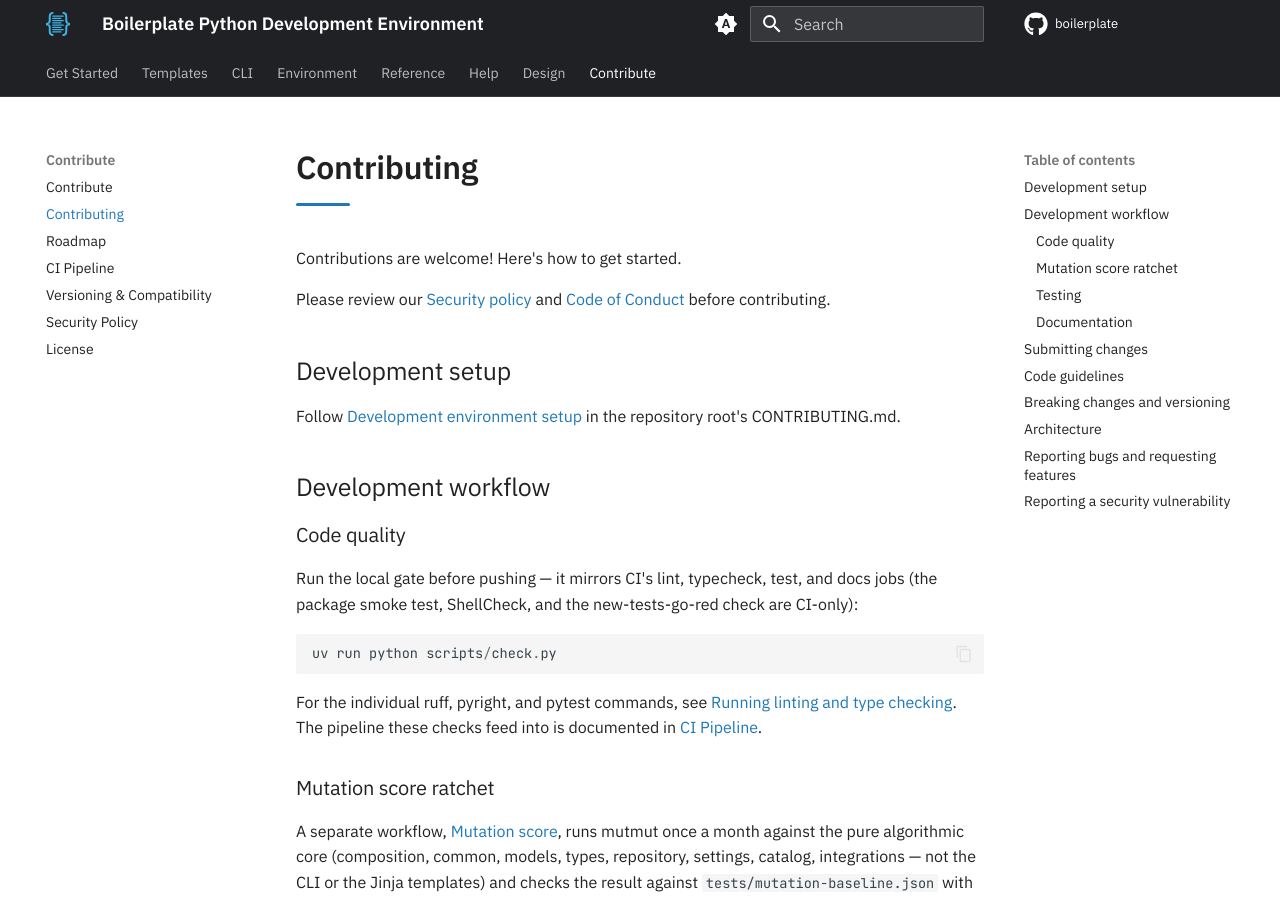
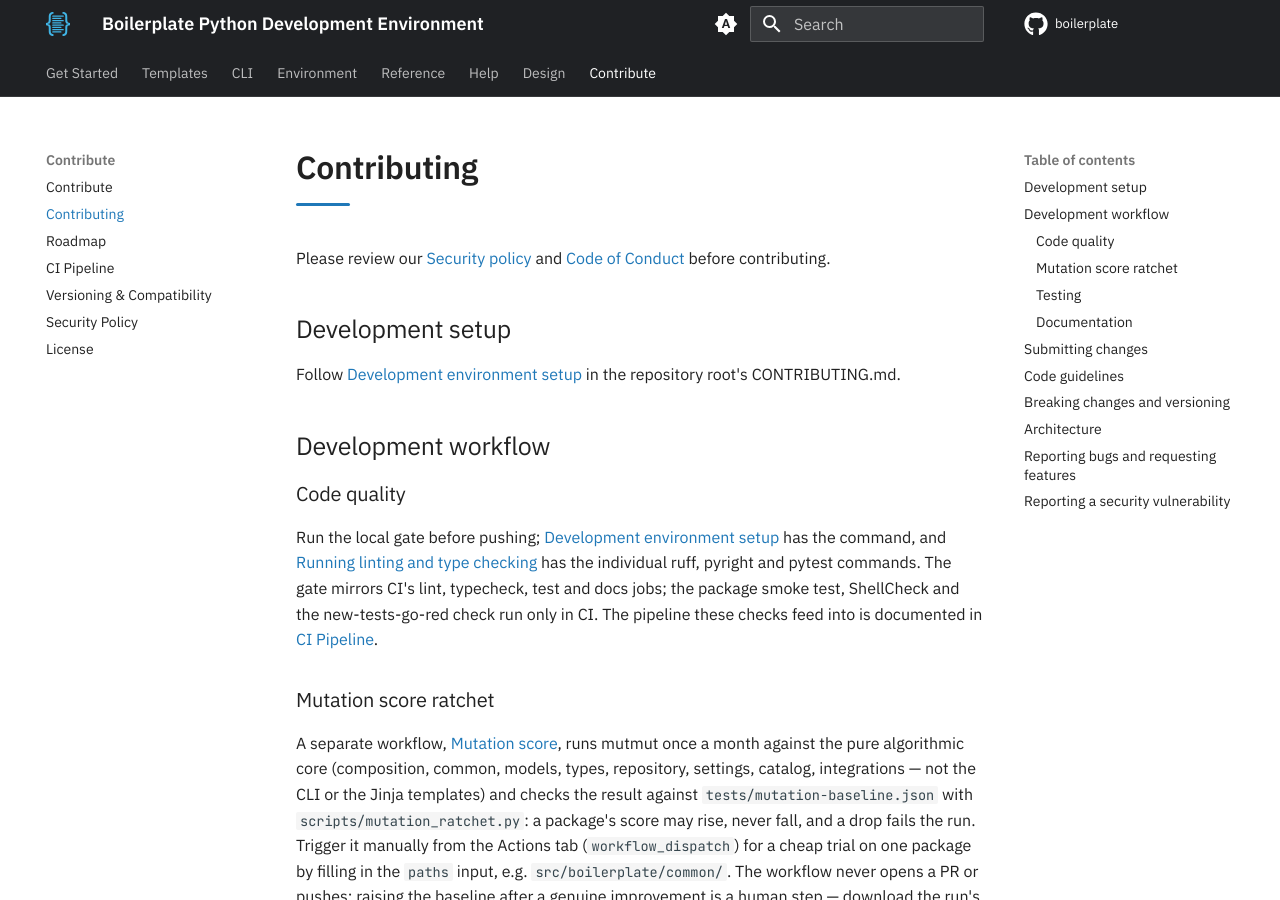
Before and after one commit to TheRealBillSiegler/boilerplate, an MkDocs documentation site: the page built from docs/governance/contributing.md, in a window 1280 px wide and 900 px high. Built offline with MkDocs 1.6.1 and Material for MkDocs 9.7.7, drawn with Linux system fonts in a browser that asks for light colours; comment, search, counter and statistics services are not loaded; the version menu is left out.

Commit message:
docs: point the site guide at the gate command instead of repeating it
The site page quoted `scripts/check.py` in its own code block while
CONTRIBUTING.md owns the command, so the two could drift. It now links to
the root file's setup step and names what the gate mirrors. Its opening
brochure line goes too, matching the root file.

Co-Authored-By: Claude Opus 5.5 <noreply@anthropic.com>

````diff
--- a/docs/governance/contributing.md
+++ b/docs/governance/contributing.md
@@ -1,6 +1,4 @@
 # Contributing
-
-Contributions are welcome! Here's how to get started.
 
 Please review our [Security policy](./security.md) and [Code of Conduct](https://github.com/TheRealBillSiegler/boilerplate/blob/develop/CODE_OF_CONDUCT.md) before contributing.
 
@@ -12,13 +10,7 @@ Follow [Development environment setup](https://github.com/TheRealBillSiegler/boi
 
 ### Code quality
 
-Run the local gate before pushing — it mirrors CI's lint, typecheck, test, and docs jobs (the package smoke test, ShellCheck, and the new-tests-go-red check are CI-only):
-
-```powershell
-uv run python scripts/check.py
-```
-
-For the individual ruff, pyright, and pytest commands, see [Running linting and type checking](https://github.com/TheRealBillSiegler/boilerplate/blob/develop/CONTRIBUTING.md#running-linting-and-type-checking). The pipeline these checks feed into is documented in [CI Pipeline](./ci.md#the-local-gate).
+Run the local gate before pushing; [Development environment setup](https://github.com/TheRealBillSiegler/boilerplate/blob/develop/CONTRIBUTING.md#development-environment-setup) has the command, and [Running linting and type checking](https://github.com/TheRealBillSiegler/boilerplate/blob/develop/CONTRIBUTING.md#running-linting-and-type-checking) has the individual ruff, pyright and pytest commands. The gate mirrors CI's lint, typecheck, test and docs jobs; the package smoke test, ShellCheck and the new-tests-go-red check run only in CI. The pipeline these checks feed into is documented in [CI Pipeline](./ci.md#the-local-gate).
 
 ### Mutation score ratchet
 
````
